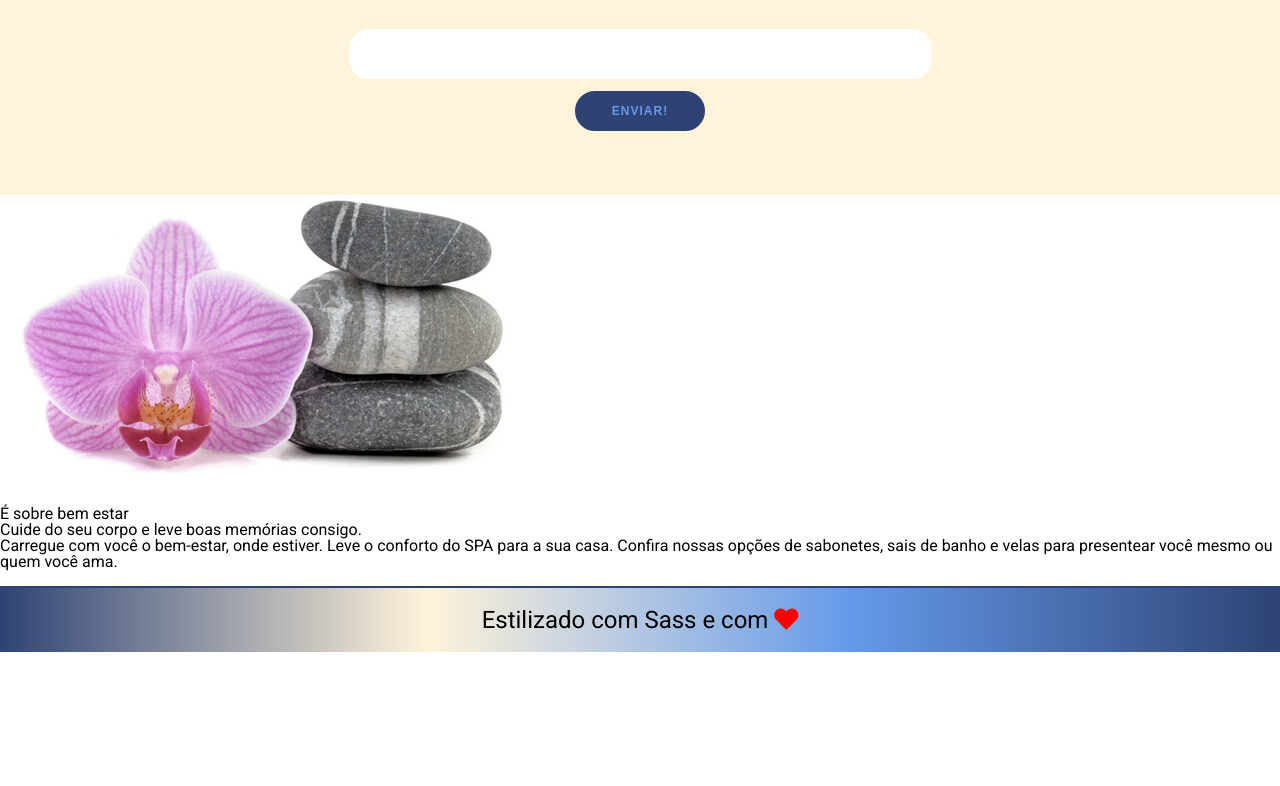
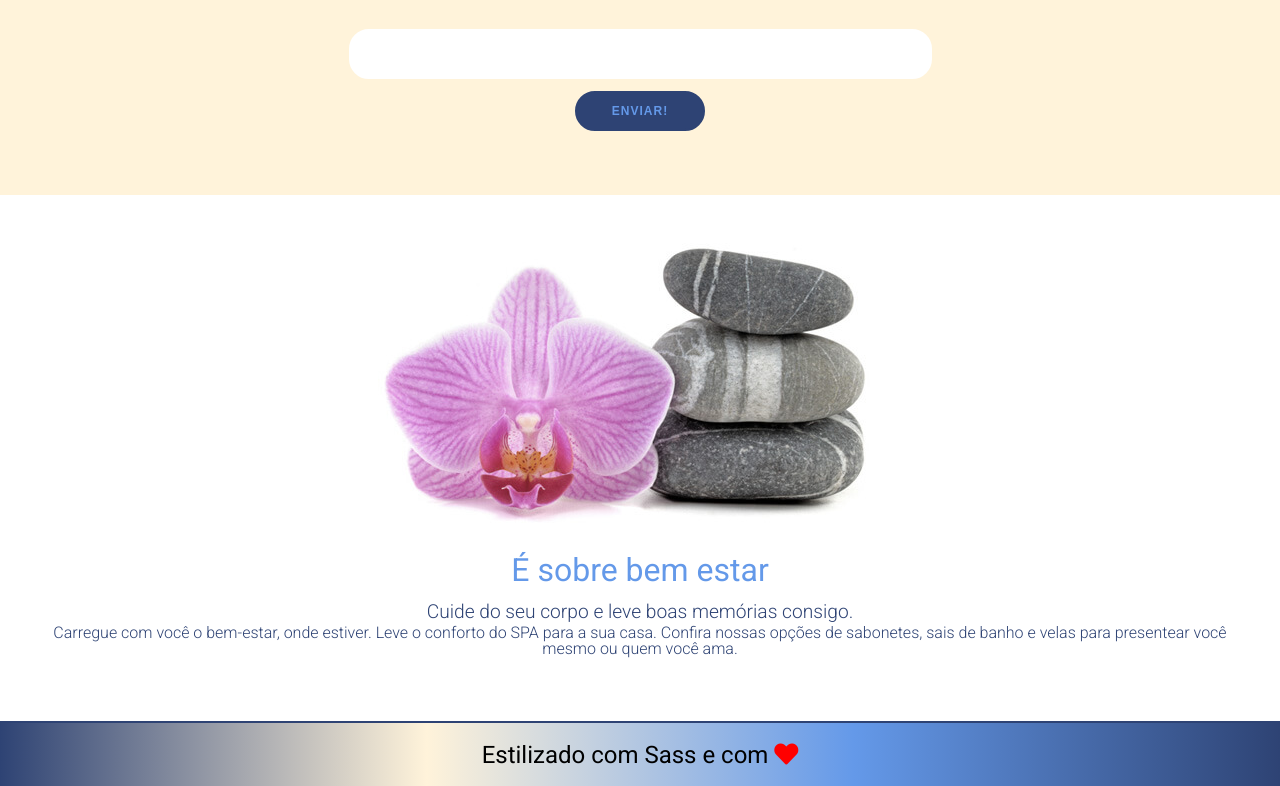
Before and after one commit to GuiAgost/alura-spa, a plain HTML site: page index.html in a window 1280 px wide. Shown: the part 1289-2075 px from the top of the page. Before the commit the page ends 1941 px from the top, so only its background shows below. Drawn offline with nearby package versions, Linux system fonts and the light colour scheme.

Commit message:
Finalizado seção folder.

```diff
--- a/index.html
+++ b/index.html
@@ -84,16 +84,18 @@
                 </form>
             </div>
         </section>
-        <section>
+
+        <section id="folder">
             <div>
                 <img src="imagens/pedra-e-flor.jpeg" alt="">
             </div>
             <div>
                 <h3>É sobre bem estar</h3>
-                <h4>Cuide do seu corpo e leve boas memórias consigo.</h4>
-                <p>Carregue com você o bem-estar, onde estiver. Leve o conforto do SPA para a sua casa. Confira nossas opções de sabonetes, sais de banho e velas para presentear você mesmo ou quem você ama. </p>
+                <h4 class="mensagem">Cuide do seu corpo e leve boas memórias consigo.</h4>
+                <p class="mensagem">Carregue com você o bem-estar, onde estiver. Leve o conforto do SPA para a sua casa. Confira nossas opções de sabonetes, sais de banho e velas para presentear você mesmo ou quem você ama. </p>
             </div>
         </section>
+
     </main>
 
     <footer>
--- /dev/null
+++ b/styles/components/_folder.sass
@@ -0,0 +1,18 @@
+@import ../abstract/_variaveis.scss
+
+#folder
+    text-align: center
+    padding: 3rem
+    h3
+        font-size: $tamanho-do-texto / 1.5
+        color: $cor-secundaria
+        font-weight: 400
+        margin-bottom: 1rem
+    h4
+        font-size: $tamanho-do-texto / 2.5
+        margin-bottom: 0.2rem
+    p
+        font-size: $tamanho-do-texto / 3
+    .mensagem
+        color: $cor-primaria
+        font-weight: 300
--- a/styles/style.scss
+++ b/styles/style.scss
@@ -4,4 +4,5 @@
 @import './components/banner';
 @import './components/servicos';
 @import './components/cupom';
+@import './components/_folder.sass';
 @import './components/_footer.sass';
```
Also changed, not shown: styles/style.css, 1 other file.
